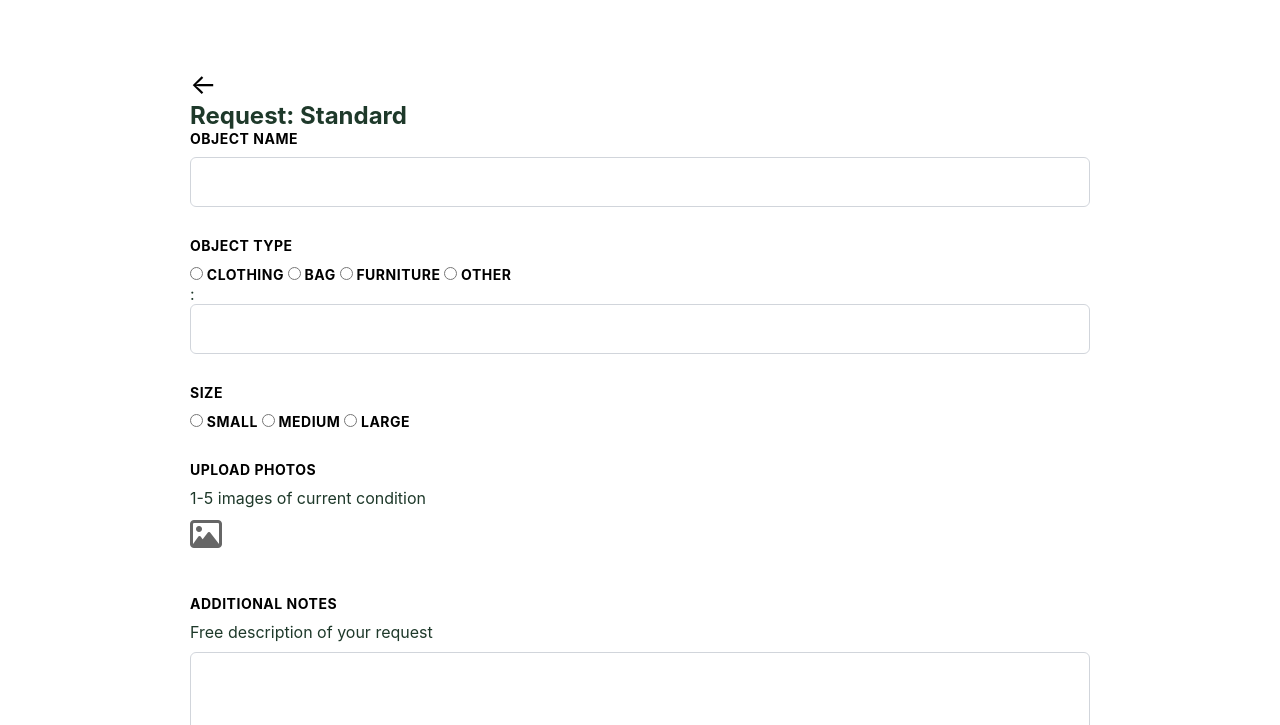
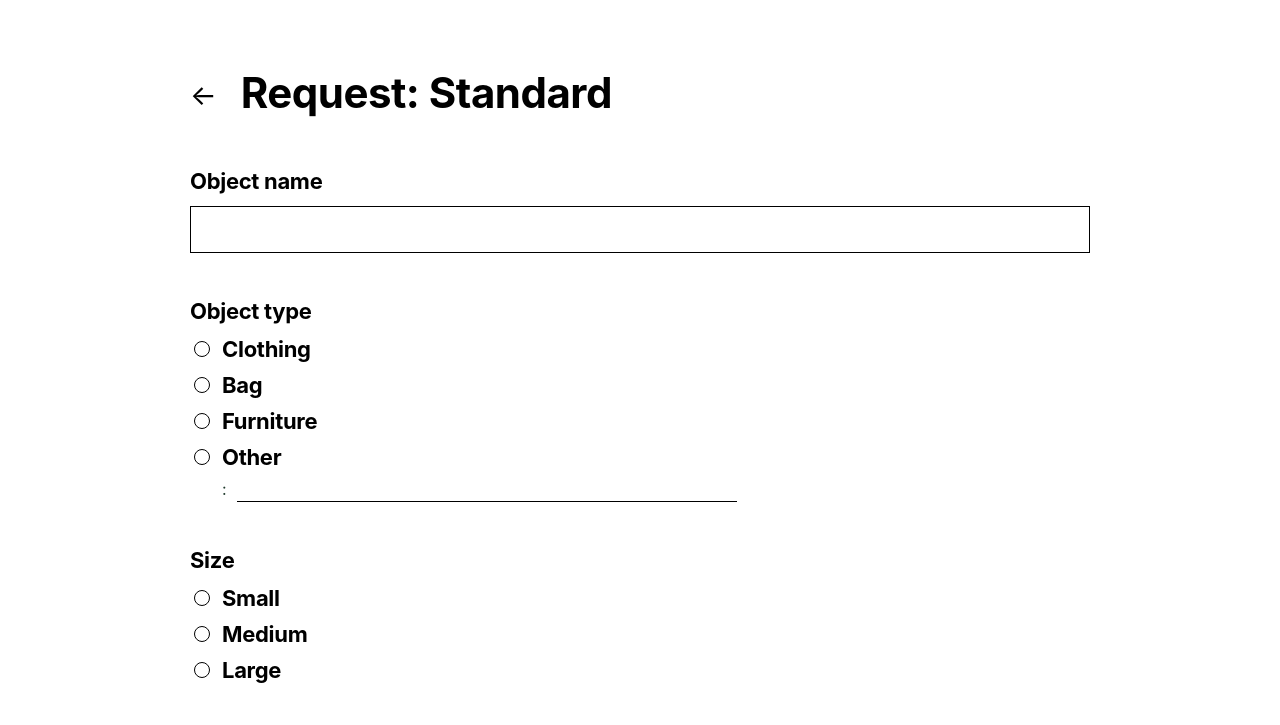
Before and after one commit to hangeunho1069/patina, a plain HTML site: page request_form_lv1.html in a window 1280 px wide. Shown: the part 73-798 px from the top of the page. Drawn offline with Linux system fonts and the light colour scheme.

Commit message:
Update style.css

```diff
--- a/style.css
+++ b/style.css
@@ -1605,126 +1605,164 @@ body {
    REQUEST FORM (Lv1. Standard) 상세 페이지 최종 스타일
    ========================================================================== */
 
+/* ==========================================================================
+   REQUEST: STANDARD 시안 100% 매칭 최종 교정 스타일
+   ========================================================================== */
+
 .request-form-lv1-page {
   background-color: #ffffff;
 }
 
-/* Lv1 폼 전용 상단 뱃지 라벨 */
-.lv1-form-badge {
-  display: inline-flex;
-  align-items: center;
-  justify-content: center;
-  background-color: #3b462c; /* 파티나 시그니처 카키 그린 */
-  color: #ffffff;
-  font-size: 12px;
-  font-weight: 700;
-  padding: 8px 16px;
-  border-radius: 20px;
-  margin-bottom: 40px;
-  letter-spacing: 0.5px;
-}
-
-/* 상세 폼 레이아웃 정렬 */
+/* 상단 타이틀 구역 정렬 */
+.form-header-zone-lv1 {
+  display: flex;
+  align-items: center;
+  gap: 24px;
+  margin-bottom: 50px;
+  text-align: left;
+}
+.form-main-title-lv1 {
+  font-size: 42px;
+  font-family: -apple-system, BlinkMacSystemFont, "Segoe UI", Roboto, sans-serif;
+  font-weight: 700;
+  color: #000000;
+  margin: 0;
+  letter-spacing: -0.5px;
+}
+
+/* 폼 그룹 간격 세팅 */
 .actual-lv1-form {
   display: flex;
   flex-direction: column;
-  gap: 30px; /* 항목 간 정갈하고 넒은 간격 유지 */
+  gap: 45px; /* 시안 속 널찍한 항목 간격 */
   text-align: left;
 }
 
 .input-group-lv1 {
+  display: flex;
+  flex-direction: column;
+  gap: 12px;
+}
+
+/* 시안 속 굵직한 서체 스타일 */
+.input-group-lv1 label {
+  font-size: 22px;
+  font-weight: 700;
+  color: #000000;
+  letter-spacing: -0.3px;
+}
+.upload-sub-label-lv1 {
+  font-size: 13px;
+  color: #222222;
+  margin: -6px 0 4px 0;
+}
+
+/* Object Name 입력창 (시안 특유의 사각형 테두리 형태) */
+.input-group-lv1 input[type="text"],
+.input-group-lv1 textarea {
+  width: 100%;
+  padding: 14px 16px;
+  border: 1.5px solid #000000; /* 시안 특유의 선명한 검은선 */
+  background-color: #ffffff;
+  font-size: 15px;
+  border-radius: 0px; /* 👈 라운딩을 제거하여 완전한 직사각형으로 고정 */
+  color: #000000;
+  box-sizing: border-box;
+}
+
+/* --- 라디오 버튼 커스텀 (시안 속 동그라미 단추 구현) --- */
+.radio-selector-group {
   display: flex;
   flex-direction: column;
   gap: 10px;
-}
-
-.input-group-lv1 label {
+  padding-left: 4px;
+}
+.radio-container {
+  display: flex;
+  align-items: center;
+  position: relative;
+  padding-left: 28px;
+  cursor: pointer;
   font-size: 14px;
-  font-weight: 700;
-  color: #000000;
-  text-transform: uppercase; /* 라벨 명 영문 대문자 시크 감성 고정 */
-  letter-spacing: 0.5px;
-}
-
-.upload-guide-text {
-  font-size: 11px;
-  color: #666666;
-  margin: -4px 0 4px 0;
-}
-
-/* 입력 필드들 미니멀 외형 스타일링 */
-.input-group-lv1 input[type="text"],
-.input-group-lv1 select,
-.input-group-lv1 textarea {
-  width: 100%;
-  padding: 16px;
-  border: 1px solid #d1d5db;
-  background-color: #ffffff;
+  font-weight: 500;
+  color: #000000;
+  user-select: none;
+}
+.radio-container input {
+  position: absolute;
+  opacity: 0;
+  cursor: pointer;
+}
+/* 기본 동그라미 외곽선 */
+.custom-radio {
+  position: absolute;
+  top: 50%;
+  left: 0;
+  transform: translateY(-50%);
+  height: 16px;
+  width: 16px;
+  background-color: #ffffff;
+  border: 1.5px solid #000000;
+  border-radius: 50%;
+}
+/* 체크되었을 때 안쪽에 검은 점 쏙 박히기 */
+.radio-container input:checked ~ .custom-radio::after {
+  content: "";
+  position: absolute;
+  display: block;
+  top: 50%;
+  left: 50%;
+  transform: translate(-50%, -50%);
+  width: 8px;
+  height: 8px;
+  background-color: #000000;
+  border-radius: 50%;
+}
+
+/* Other 선택 시 작성하는 언더라인 */
+.other-underline-box {
+  display: flex;
+  align-items: center;
+  gap: 10px;
+  padding-left: 28px;
+  margin-top: -4px;
+}
+.underline-input {
+  border: none !important;
+  border-bottom: 1.5px solid #000000 !important; /* 밑줄선만 표기 */
+  border-radius: 0 !important;
+  padding: 4px 0 !important;
+  width: 100%;
+  max-width: 500px;
   font-size: 14px;
-  border-radius: 6px;
-  color: #000000;
+  background-color: transparent !important;
+}
+
+/* [시안 반영] Upload Photos 커다란 사각형 박스 캔버스 */
+.photo-upload-box-canvas {
+  width: 100%;
+  aspect-ratio: 2.1 / 1; /* 시안 속 널찍한 가로형 박스 비율 무드 고정 */
+  border: 1.5px solid #000000;
+  background-color: #ffffff;
+  position: relative;
+  cursor: pointer;
   box-sizing: border-box;
-  transition: border-color 0.25s ease;
-}
-
-.input-group-lv1 input[type="text"]:focus,
-.input-group-lv1 select:focus,
-.input-group-lv1 textarea:focus {
-  outline: none;
-  border-color: #3b462c; /* 포커싱 시 파티나 시그니처 딥그린 테두리 적용 */
-}
-
-.input-group-lv1 textarea {
-  resize: none;
-  line-height: 1.6;
-}
-
-/* [고급 UI] 감각적인 사진 업로드 던지기 존(Drop-zone) 스타일 */
-.photo-upload-zone {
-  border: 1.5px dashed #3b462c; /* 점선 테두리 처리 */
-  background-color: #f8f9f6;     /* 은은한 작업지 무드 미색 */
-  border-radius: 8px;
-  padding: 40px 20px;
-  text-align: center;
-  cursor: pointer;
-  transition: background-color 0.25s ease;
-}
-.photo-upload-zone:hover {
-  background-color: #f1f2eb;
-}
-.upload-trigger-box {
-  display: flex;
-  flex-direction: column;
-  align-items: center;
-  gap: 10px;
-  color: #3b462c;
-}
-.upload-plus-icon {
-  font-size: 28px;
-  font-weight: 300;
-}
-.upload-prompt {
-  font-size: 12px;
-  font-weight: 600;
-}
-
-/* 업로드된 파일 목록 글씨 레이아웃 */
-.file-preview-list {
-  margin-top: 15px;
-  display: flex;
-  flex-direction: column;
-  gap: 6px;
-  text-align: left;
-  padding: 0 10px;
-}
-.file-preview-item {
-  font-size: 12px;
-  color: #1e392a;
-  font-weight: 600;
-}
-
-/* 최종 의뢰서 제출 버튼 */
-.submit-lv1-btn {
+}
+.canvas-center-icon {
+  position: absolute;
+  top: 50%;
+  left: 50%;
+  transform: translate(-50%, -50%);
+}
+
+/* 최하단 SUBMIT 중앙 정렬 박스 버튼 */
+.form-submit-zone-lv1 {
+  display: flex;
+  justify-content: center;
+  width: 100%;
+  margin-top: 20px;
+}
+.submit-action-btn-lv1 {
   display: inline-flex;
   justify-content: center;
   align-items: center;
@@ -1733,18 +1771,23 @@ body {
   border: 1.5px solid #000000;
   font-size: 14px;
   font-weight: 600;
+  letter-spacing: 0.5px;
+
+  /* 시안 속 사각형 버튼 스케일 */
   width: 240px;
   height: 60px;
+  border-radius: 0px; /* 각진 직사각형 고정 */
   cursor: pointer;
-  transition: background-color 0.3s ease, color 0.3s ease;
-}
-.submit-lv1-btn:hover {
+  transition: background-color 0.25s ease, color 0.25s ease;
+}
+.submit-action-btn-lv1:hover {
   background-color: #000000;
   color: #ffffff;
 }
 
 /* 모바일 화면 최적화 */
 @media (max-width: 768px) {
-  .submit-lv1-btn { width: 100%; }
-  .photo-upload-zone { padding: 30px 15px; }
-}
+  .form-main-title-lv1 { font-size: 32px; }
+  .input-group-lv1 label { font-size: 18px; }
+  .submit-action-btn-lv1 { width: 100%; }
+}
```
